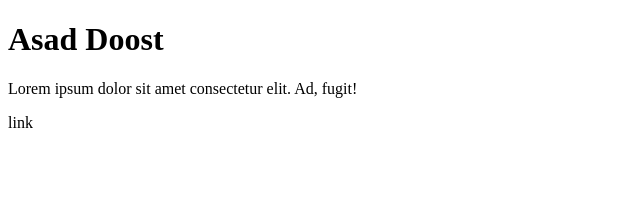
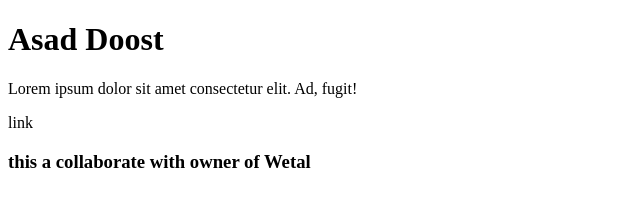
Before and after one commit to asaddoost/git-for-test-1, a plain HTML site: page index.html in a window 1280 px wide. Shown: the whole page, without its empty margins (0-640 px from the left). Drawn offline with Linux system fonts and the light colour scheme.

Commit message:
first commit added

```diff
--- a/index.html
+++ b/index.html
@@ -11,6 +11,7 @@
     <h1>Asad Doost</h1>
     <p>Lorem ipsum dolor sit amet consectetur  elit. Ad, fugit!</p>
     <a sre="#">link</a>
+    <h3>this a collaborate with owner of Wetal</h3>
 
 </body>
 </html>
```
